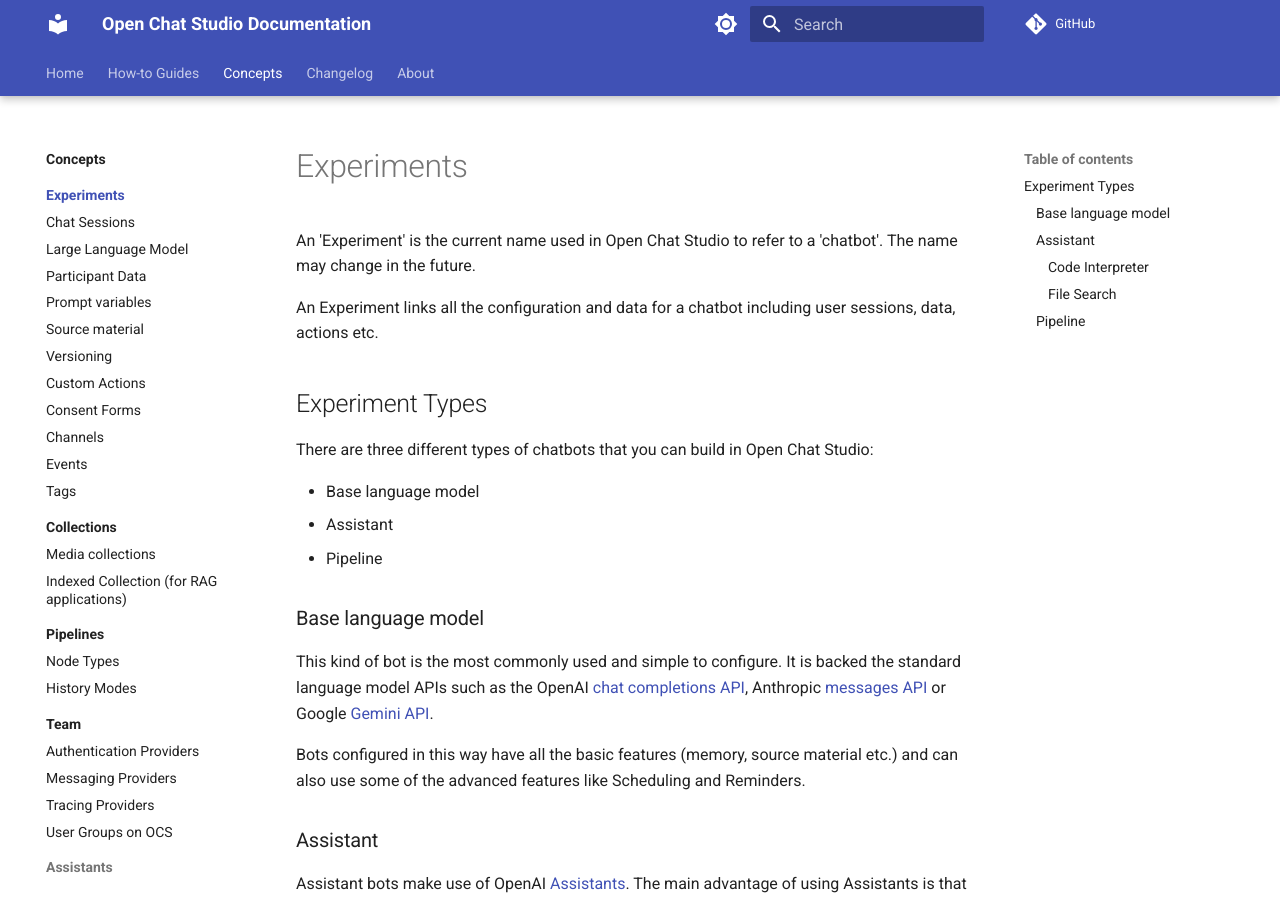
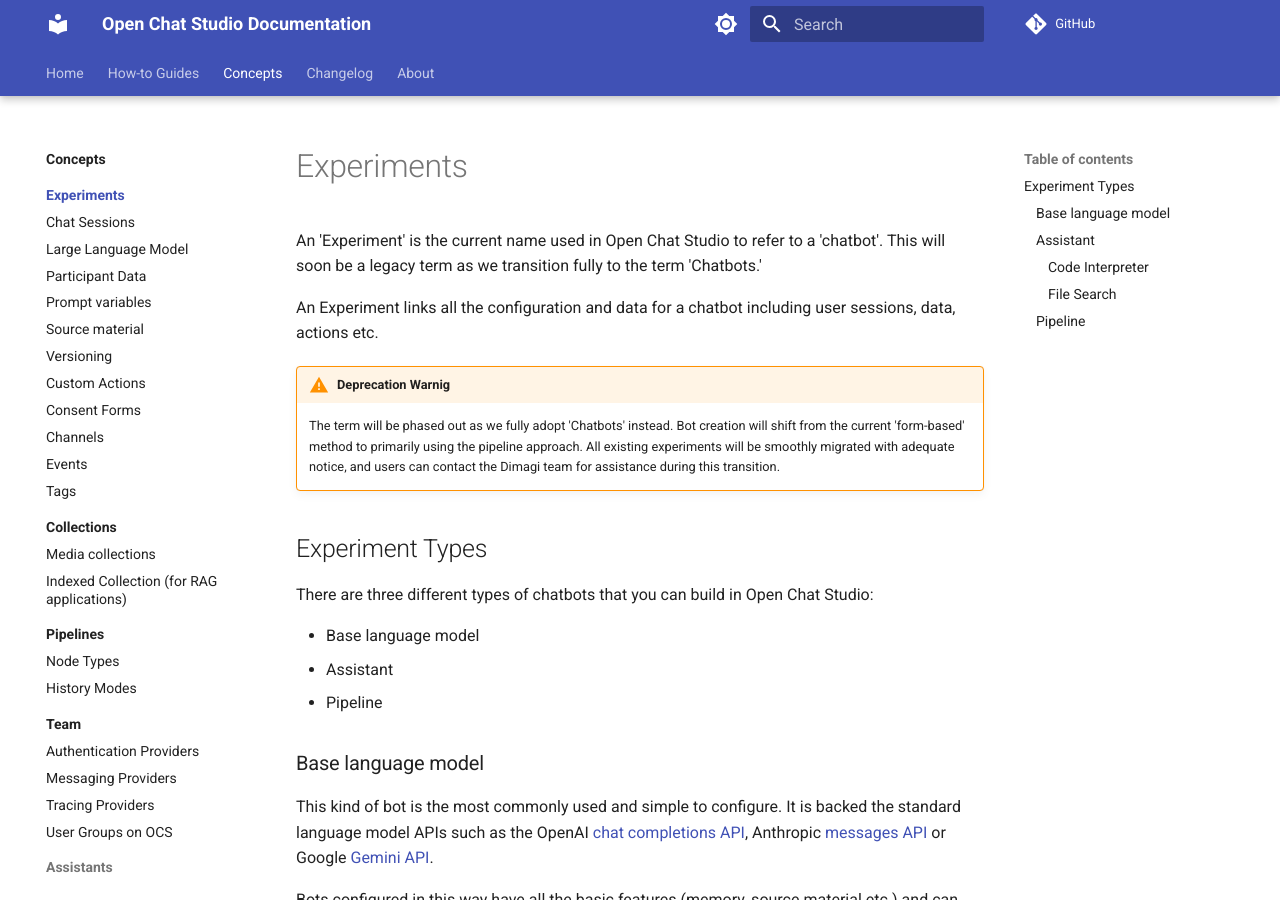
Before and after one commit to dimagi/open-chat-studio-docs, an MkDocs documentation site: the page built from docs/concepts/experiment/index.md, in a window 1280 px wide and 900 px high. Built offline with MkDocs 1.6.1 and Material for MkDocs 9.7.7, drawn with Linux system fonts in a browser that asks for light colours; a script that is not in the unit is left out; comment, search, counter and statistics services are not loaded.

Commit message:
update experiment page

```diff
--- a/docs/concepts/experiment/index.md
+++ b/docs/concepts/experiment/index.md
@@ -1,9 +1,12 @@
 # Experiments
 
-An 'Experiment' is the current name used in Open Chat Studio to refer to a 'chatbot'. The name may change in the
-future.
+An 'Experiment' is the current name used in Open Chat Studio to refer to a 'chatbot'. This will soon be a legacy term as we transition fully to the term 'Chatbots.'
 
 An Experiment links all the configuration and data for a chatbot including user sessions, data, actions etc.
+
+!!! warning "Deprecation Warnig"
+
+    The term will be phased out as we fully adopt 'Chatbots' instead. Bot creation will shift from the current 'form-based' method to primarily using the pipeline approach. All existing experiments will be smoothly migrated with adequate notice, and users can contact the Dimagi team for assistance during this transition.
 
 ## Experiment Types
 
```
